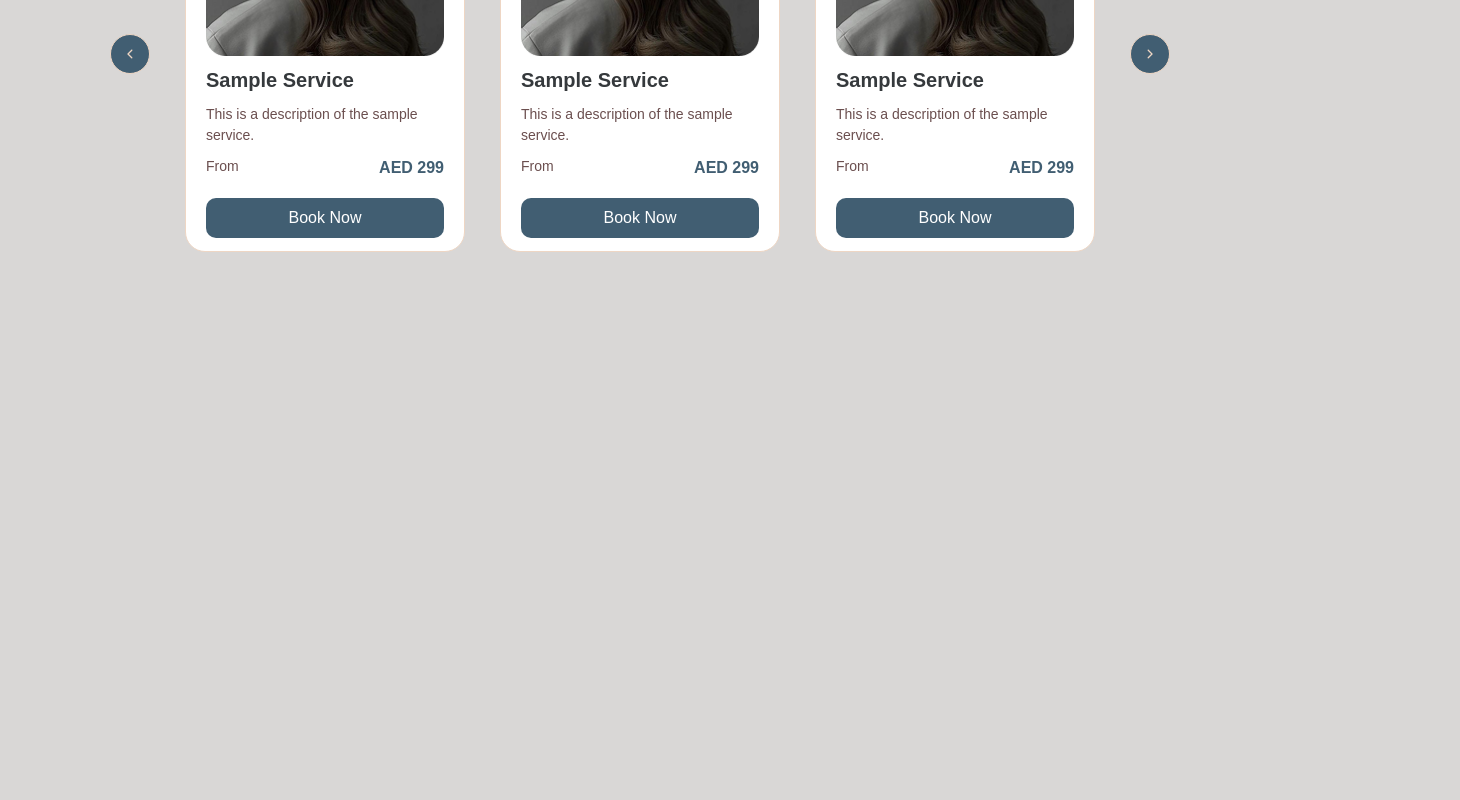
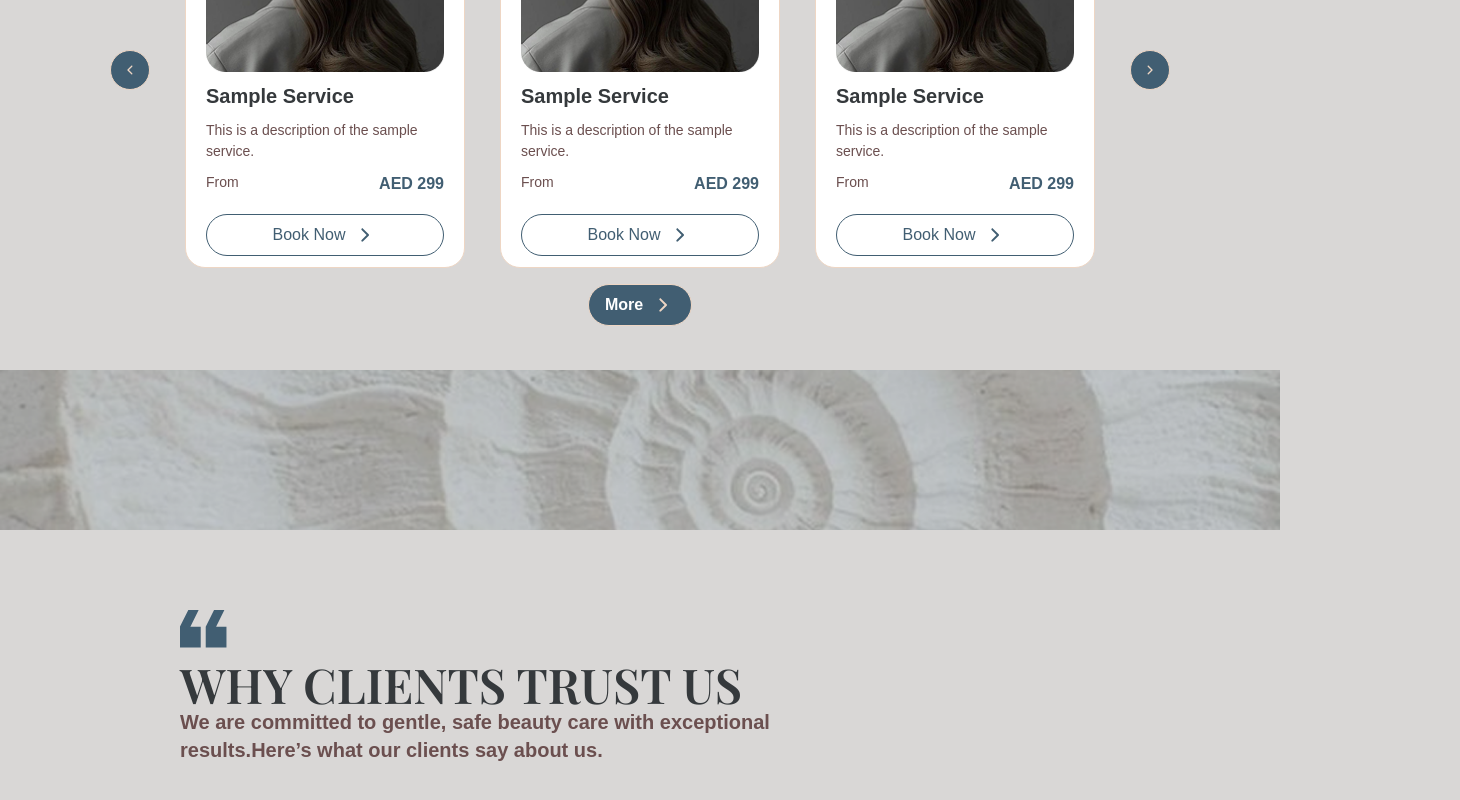
Before and after one commit to camtuduong/beauty-salon-frontend, a Next.js app: page / in a window 1280 px wide. Shown: the part 1142-1942 px from the top of the page, 1460 px wide, since content can reach past the window. Before the commit the page ends 1454 px from the top, so only its background shows below. Built offline with nearby package versions, Linux system fonts and the light colour scheme; a web font is replaced by a local one.

Commit message:
feat: update dependencies and enhance layout with new components

```diff
--- a/package.json
+++ b/package.json
@@ -9,8 +9,10 @@
     "lint": "eslint"
   },
   "dependencies": {
-    "@studio-freight/lenis": "^1.0.42",
+    "@gsap/react": "^2.1.2",
     "clsx": "^2.1.1",
+    "gsap": "^3.15.0",
+    "lenis": "^1.3.26",
     "next": "16.3.5",
     "postcss": "^8.5.28",
     "react": "19.2.8",
--- a/src/app/layout.tsx
+++ b/src/app/layout.tsx
@@ -25,7 +25,7 @@ export default function RootLayout({ children }: LayoutProps<"/">) {
       lang="en"
       className={`${geistSans.variable} ${geistMono.variable} h-full antialiased`}
     >
-      <body className="relative flex min-h-full flex-col">
+      <body className="relative flex min-h-full flex-col overflow-x-hidden">
         <Header />
         <main className="flex-1">
           <SmoothScroll>{children}</SmoothScroll>
--- a/src/components/Card.tsx
+++ b/src/components/Card.tsx
@@ -1,4 +1,15 @@
-import Img from "next/image";
+import { ArrowRight } from "@/src/components/Icons/ArrowRight";
+import Image from "next/image";
+
+const STYLES = {
+  container:
+    "flex h-99 w-70 flex-col gap-2.5 rounded-[20px] border border-[#EED6C4] bg-white p-5",
+  button:
+    "mt-2 flex items-center justify-center gap-2 rounded-full border border-[#415E72] bg-transparent px-4 py-2 text-[#415E72] cursor-pointer hover:bg-[#415E72] hover:text-white transition-colors duration-300",
+  title: "text-xl font-semibold text-[#35393C]",
+  description: "text-[14px] font-light text-[#6B4F4F]",
+  code: "text-[16px] font-semibold text-[#415E72]",
+};
 
 type Props = {
   url: string;
@@ -9,16 +20,16 @@ type Props = {
 
 export const Card = ({ url, title, description, code }: Props) => {
   return (
-    <div className="flex h-99 w-70 flex-col gap-2.5 rounded-[20px] border border-[#EED6C4] bg-white p-5">
-      <Img src={url} alt="Card image" width={300} height={200} />
-      <h3 className="text-xl font-semibold text-[#35393C]">{title}</h3>
-      <p className="text-[14px] font-light text-[#6B4F4F]">{description}</p>
+    <div className={STYLES.container}>
+      <Image src={url} alt="Card image" width={300} height={200} />
+      <h3 className={STYLES.title}>{title}</h3>
+      <p className={STYLES.description}>{description}</p>
       <div className="flex justify-between">
-        <span className="text-[14px] font-light text-[#6B4F4F]">From</span>
-        <span className="text-[16px] font-semibold text-[#415E72]">{code}</span>
+        <span className={STYLES.description}>From</span>
+        <span className={STYLES.code}>{code}</span>
       </div>
-      <button className="mt-2 rounded-[10px] bg-[#415E72] px-4 py-2 text-white">
-        Book Now
+      <button className={STYLES.button}>
+        Book Now <ArrowRight className="text-[#415E72]" />
       </button>
     </div>
   );
--- /dev/null
+++ b/src/components/Home/FeedBackSection.tsx
@@ -0,0 +1,18 @@
+import { Comma } from "@/src/components/Icons/Comma";
+
+export const FeedBackSection = () => {
+  return (
+    <section className="my-20 ml-45 w-full">
+      <div className="flex w-1/2 flex-col items-start">
+        <Comma className="text-[#415E72]" />
+        <h1 className="font-playfair text-5xl font-semibold text-[#35393C]">
+          WHY CLIENTS TRUST US
+        </h1>
+        <h3 className="text-xl font-semibold text-[#6B4F4F]">
+          We are committed to gentle, safe beauty care with exceptional
+          results.Here’s what our clients say about us.
+        </h3>
+      </div>
+    </section>
+  );
+};
--- a/src/components/Home/HeroSection.tsx
+++ b/src/components/Home/HeroSection.tsx
@@ -1,5 +1,5 @@
 import { LayoutHeroSection } from "@/src/components/layout/LayoutHeroSection";
-import Img from "next/image";
+import Image from "next/image";
 import { Button } from "@/src/components/Button";
 import { ArrowRight } from "@/src/components/Icons/ArrowRight";
 
@@ -15,7 +15,7 @@ export const HeroSection = () => {
   return (
     <LayoutHeroSection>
       <div className={STYLES.container}>
-        <Img
+        <Image
           src="/img-hero-section.png"
           alt="Beauty Salon Hero Section Image"
           fill={true}
--- a/src/components/Home/ListServicesSection.tsx
+++ b/src/components/Home/ListServicesSection.tsx
@@ -1,15 +1,18 @@
+import { Button } from "@/src/components/Button";
 import { Card } from "@/src/components/Card";
 import { ArrowLeft } from "@/src/components/Icons/ArrowLeft";
 import { ArrowRight } from "@/src/components/Icons/ArrowRight";
 
 const STYLES = {
-  section: "mx-18.75 mt-4",
+  section: "mx-18.75 mt-4 flex flex-col",
   serviceButton: "cursor-pointer text-xl text-[#415E72]",
   navigationButton:
     "flex size-10 shrink-0 cursor-pointer items-center justify-center rounded-full border border-[#EED6C4] bg-[#415E72]",
   arrowIcon: "size-4 text-[#EED6C4]",
   servicesContainer: "mt-5 flex justify-center space-x-4",
   cardsContainer: "flex items-center justify-center gap-8.75 p-4",
+  button:
+    "flex w-fit cursor-pointer items-center justify-center gap-2 self-center bg-[#415E72]",
 };
 export const ListServicesSection = () => {
   const services = [
@@ -69,6 +72,9 @@ export const ListServicesSection = () => {
           <ArrowRight className={STYLES.arrowIcon} />
         </button>
       </div>
+      <Button className={STYLES.button}>
+        More <ArrowRight className="text-[#EED6C4]" />
+      </Button>
     </section>
   );
 };
--- a/src/components/Icons/ArrowLeft.tsx
+++ b/src/components/Icons/ArrowLeft.tsx
@@ -8,8 +8,8 @@ export const ArrowLeft = (props: React.SVGProps<SVGSVGElement>) => (
     {...props}
   >
     <path
-      fill-rule="evenodd"
-      clip-rule="evenodd"
+      fillRule="evenodd"
+      clipRule="evenodd"
       d="M6.91071 10.5891C6.75448 10.4329 6.66672 10.2209 6.66672 9.99997C6.66672 9.779 6.75448 9.56708 6.91071 9.41081L11.6249 4.69664C11.7017 4.61705 11.7937 4.55356 11.8954 4.50989C11.997 4.46621 12.1064 4.44322 12.217 4.44226C12.3277 4.4413 12.4374 4.46239 12.5398 4.50429C12.6423 4.54619 12.7353 4.60807 12.8135 4.68631C12.8918 4.76455 12.9537 4.8576 12.9956 4.96001C13.0375 5.06242 13.0585 5.17216 13.0576 5.28281C13.0566 5.39346 13.0336 5.50281 12.99 5.60448C12.9463 5.70615 12.8828 5.7981 12.8032 5.87497L8.67821 9.99997L12.8032 14.125C12.955 14.2821 13.039 14.4926 13.0371 14.7111C13.0352 14.9296 12.9476 15.1386 12.7931 15.2932C12.6386 15.4477 12.4295 15.5353 12.211 15.5372C11.9925 15.5391 11.782 15.4551 11.6249 15.3033L6.91071 10.5891Z"
       fill="currentColor"
     />
--- /dev/null
+++ b/src/components/Icons/Comma.tsx
@@ -0,0 +1,22 @@
+export const Comma = (props: React.SVGProps<SVGSVGElement>) => {
+  return (
+    <svg
+      width="47"
+      height="50"
+      viewBox="0 0 47 50"
+      fill="none"
+      xmlns="http://www.w3.org/2000/svg"
+      {...props}
+    >
+      <path
+        d="M20.729 37.375H-0.000163559V16.625L8.31234 3.13123e-07H18.6457L10.3748 16.625H20.729V37.375Z"
+        fill="currentColor"
+        transform="translate(25.729)"
+      />
+      <path
+        d="M20.729 37.375H-0.000163559V16.625L8.31234 3.13123e-07H18.6457L10.3748 16.625H20.729V37.375Z"
+        fill="currentColor"
+      />
+    </svg>
+  );
+};
--- /dev/null
+++ b/src/components/ImageDivide.tsx
@@ -0,0 +1,17 @@
+import Image from "next/image";
+
+type Props = {
+  src: string;
+};
+export const ImageDivide = ({ src }: Props) => {
+  return (
+    <div className="relative h-40 w-full">
+      <Image
+        src={src}
+        alt="Divider image"
+        fill={true}
+        className="object-cover"
+      />
+    </div>
+  );
+};
--- a/src/components/motion/SmothScroll.tsx
+++ b/src/components/motion/SmothScroll.tsx
@@ -1,33 +1,38 @@
 "use client";
 
-import Lenis from "@studio-freight/lenis";
-import { useEffect } from "react";
+import { ReactLenis, type LenisRef } from "lenis/react";
+import "lenis/dist/lenis.css";
+import { useRef, useEffect } from "react";
+import { gsap } from "gsap";
+import { ScrollTrigger } from "gsap/ScrollTrigger";
 
-interface SmoothScrollProps {
+gsap.registerPlugin(ScrollTrigger);
+
+export default function SmoothScroll({
+  children,
+}: {
   children: React.ReactNode;
-}
+}) {
+  const lenisRef = useRef<LenisRef>(null);
 
-export default function SmoothScroll({ children }: SmoothScrollProps) {
   useEffect(() => {
-    const lenis = new Lenis({
-      duration: 1.2,
-      orientation: "vertical",
-      touchMultiplier: 2.5,
-      wheelMultiplier: 1.5,
-    });
-
-    function raf(time: number) {
-      lenis.raf(time);
-      frameId = requestAnimationFrame(raf);
+    function update(time: number) {
+      lenisRef.current?.lenis?.raf(time * 1000);
     }
 
-    let frameId = requestAnimationFrame(raf);
+    gsap.ticker.add(update);
+    ScrollTrigger.refresh();
 
-    return () => {
-      cancelAnimationFrame(frameId);
-      lenis.destroy();
-    };
+    return () => gsap.ticker.remove(update);
   }, []);
 
-  return <>{children}</>;
+  return (
+    <ReactLenis
+      root
+      ref={lenisRef}
+      options={{ lerp: 0.1, duration: 1.5, syncTouch: true, autoRaf: false }}
+    >
+      {children}
+    </ReactLenis>
+  );
 }
--- a/src/views/Home/index.tsx
+++ b/src/views/Home/index.tsx
@@ -1,11 +1,15 @@
 import { HeroSection } from "@/src/components/Home/HeroSection";
 import { OurServicesSection } from "@/src/components/Home/OurServicesSection";
+import { ImageDivide } from "@/src/components/ImageDivide";
+import { FeedBackSection } from "@/src/components/Home/FeedBackSection";
 
 export const HomePageView = () => {
   return (
-    <div>
+    <div className="h-full w-full">
       <HeroSection />
       <OurServicesSection />
+      <ImageDivide src="/devider.png" />
+      <FeedBackSection />
     </div>
   );
 };
```
Also changed, not shown: public/devider.png (added), 1 other file (tests, documents, lock files or other folders).
